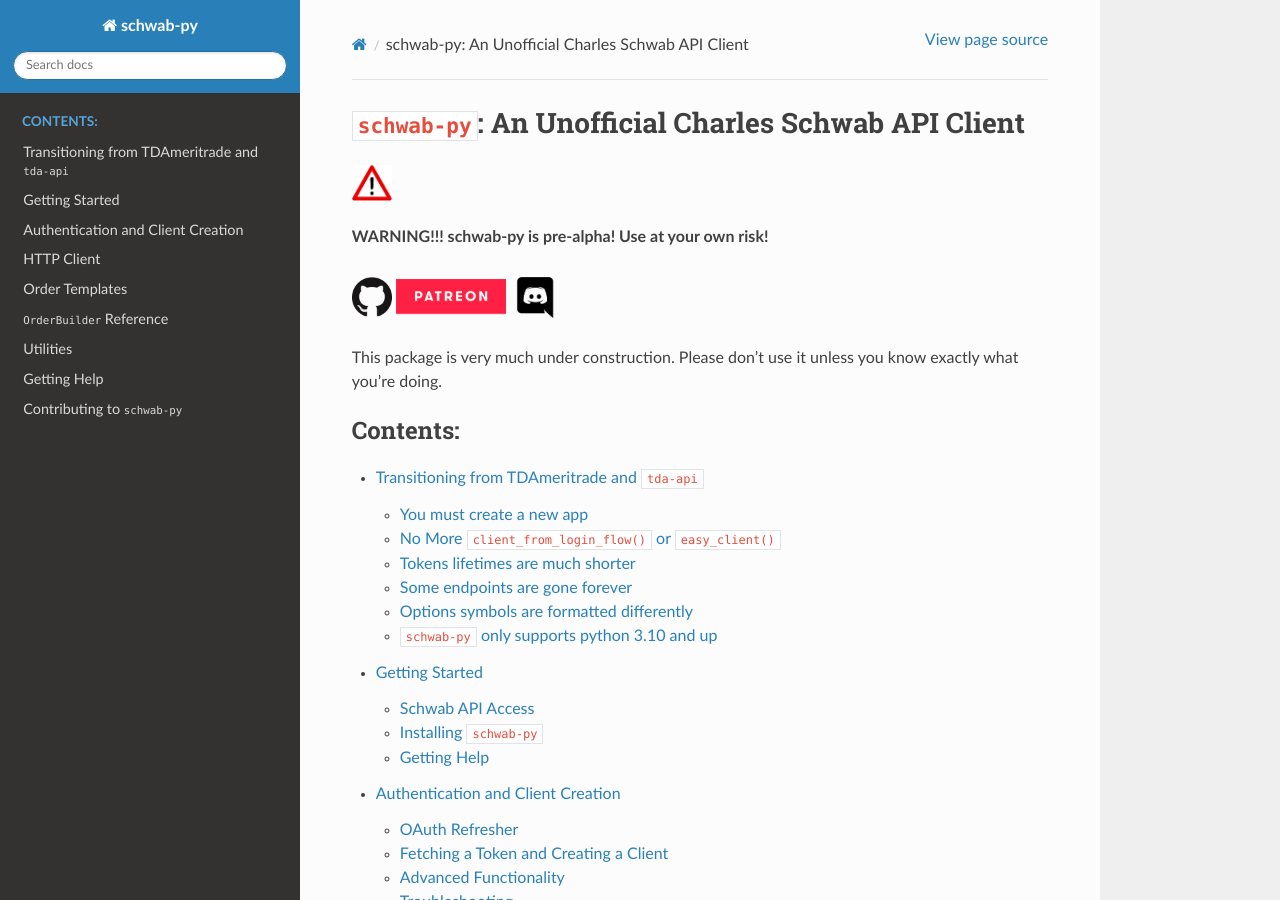
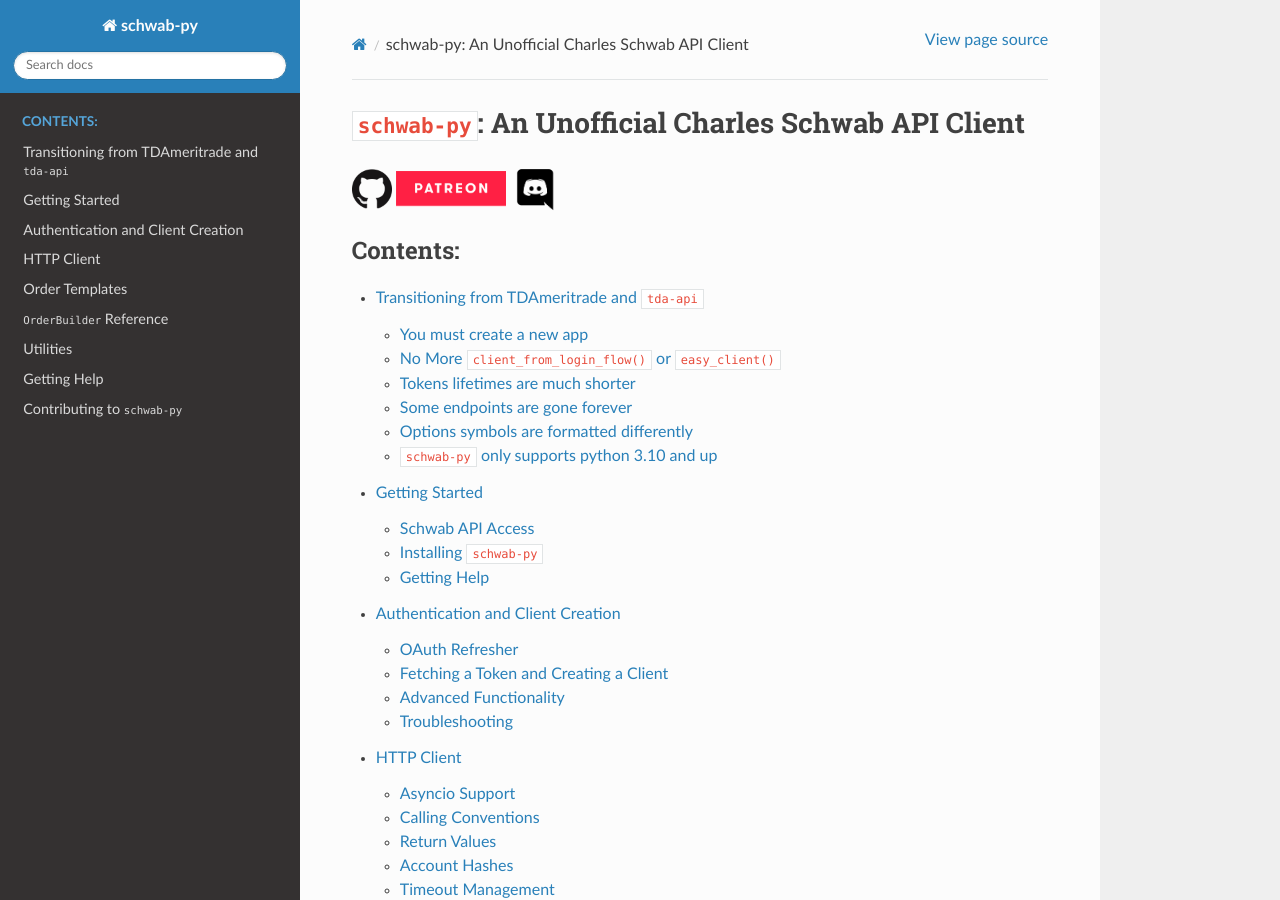
Before and after one commit to Hu1kSmash/schwab-py, a Sphinx documentation site: the page built from docs/index.rst, in a window 1280 px wide and 900 px high. Built offline with Sphinx 7.4.7 and the Read the Docs theme 2.0.0, drawn with Linux system fonts in a browser that asks for light colours.

Commit message:
Update documentation to stable status (#74)

```diff
--- a/README.rst
+++ b/README.rst
@@ -39,8 +39,8 @@
 --------------------------------------------
 
 Now that TDAmeritrade is no more, the old ``tda-api`` library will no longer
-work. Check out our `transition
-guide<https://schwab-py.readthedocs.io/en/latest/tda-transition.html>`__ for
+work. Check out our `transition guide
+<https://schwab-py.readthedocs.io/en/latest/tda-transition.html>`__ for
 instructions on getting started.
 
 
--- a/docs/client.rst
+++ b/docs/client.rst
@@ -1,11 +1,5 @@
 .. highlight:: python
 .. py:module:: schwab.client
-
-
-.. image:: _static/warning.png
-   :width: 40
-
-**WARNING!!! schwab-py is pre-alpha! Use at your own risk!**
 
 
 .. _client:
--- a/docs/index.rst
+++ b/docs/index.rst
@@ -1,10 +1,5 @@
 ``schwab-py``: An Unofficial Charles Schwab API Client
 ======================================================
-
-.. image:: _static/warning.png
-   :width: 40
-
-**WARNING!!! schwab-py is pre-alpha! Use at your own risk!**
 
 .. image:: _static/github-logo.png
    :width: 40
@@ -18,9 +13,6 @@
    :width: 50
    :target: https://discord.gg/M3vjtHj
 
-
-This package is very much under construction. Please don't use it unless you
-know exactly what you're doing.
 
 .. toctree::
   :maxdepth: 2
--- a/docs/order-templates.rst
+++ b/docs/order-templates.rst
@@ -1,9 +1,4 @@
 .. py:module:: schwab.orders
-
-.. image:: _static/warning.png
-   :width: 40
-
-**WARNING!!! schwab-py is pre-alpha! Use at your own risk!**
 
 .. _order_templates:
 
```
Also changed, not shown: docs/order-builder.rst (+2 -6 lines), docs/_static/warning.png (deleted).
